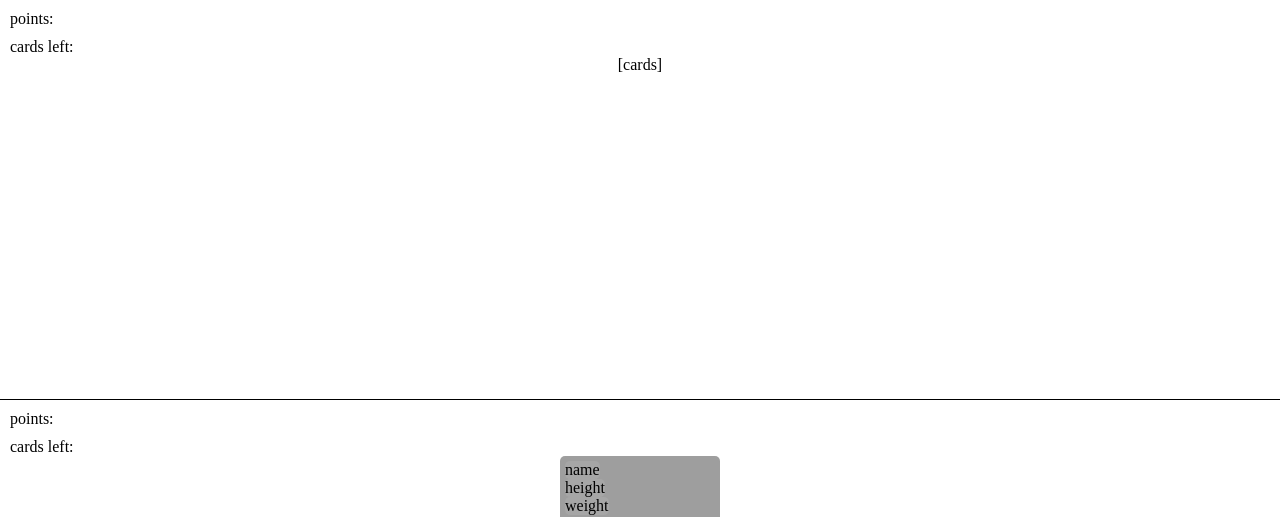
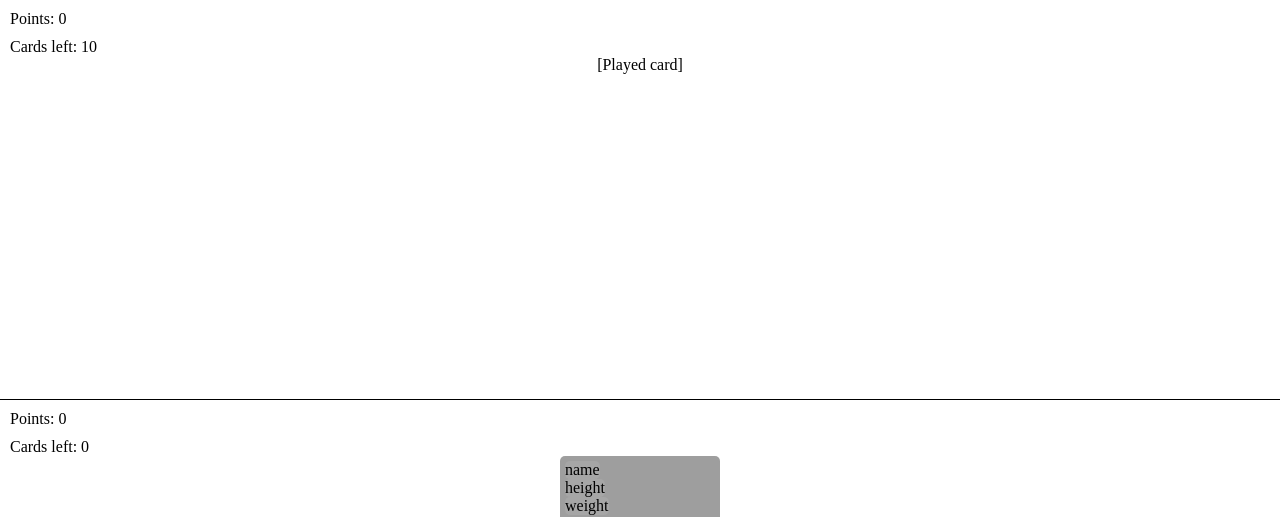
Before and after one commit to HD111995/Pokemon-pro, a plain HTML site: page assets/html/game-window.html in a window 1280 px wide. Shown: the top 517 px of the page. Drawn offline with Linux system fonts and the light colour scheme; no server answers; grey boxes are pictures that could not be loaded.

Commit message:
changed element texts

```diff
--- a/assets/html/game-window.html
+++ b/assets/html/game-window.html
@@ -11,13 +11,13 @@
 
 <body>
     <div id="computerArea">
-        <p id="computerPointsOutput">points:</p>
-        <p id="computerCardsLeftOutput">cards left:</p>
-        <div id="computerCards">[cards]</div>
+        <p id="computerPointsOutput">Points: 0</p>
+        <p id="computerCardsLeftOutput">Cards left: 10</p>
+        <div id="computerCards">[Played card]</div>
     </div>
     <div id="playerArea">
-        <p id="playerPointsOutput">points:</p>
-        <p id="playerCardsLeftOutput">cards left:</p>
+        <p id="playerPointsOutput">Points: 0</p>
+        <p id="playerCardsLeftOutput">Cards left: 0</p>
         <div id="playerCards">
             <div class="card">
                 <p id="name">name</p>
```
